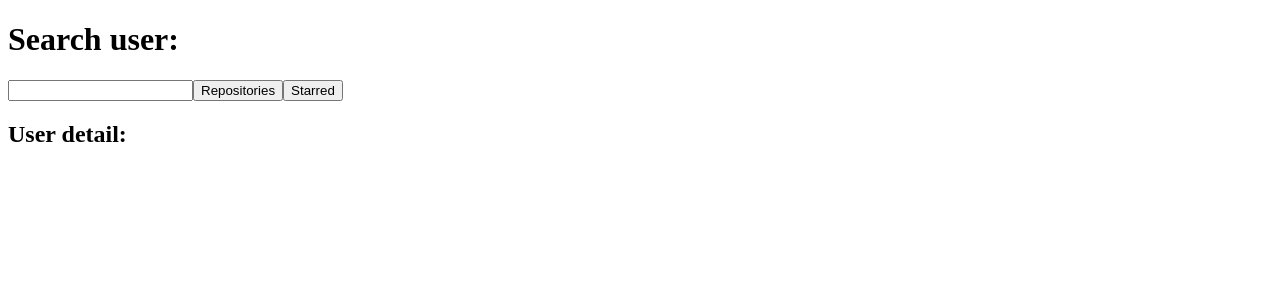
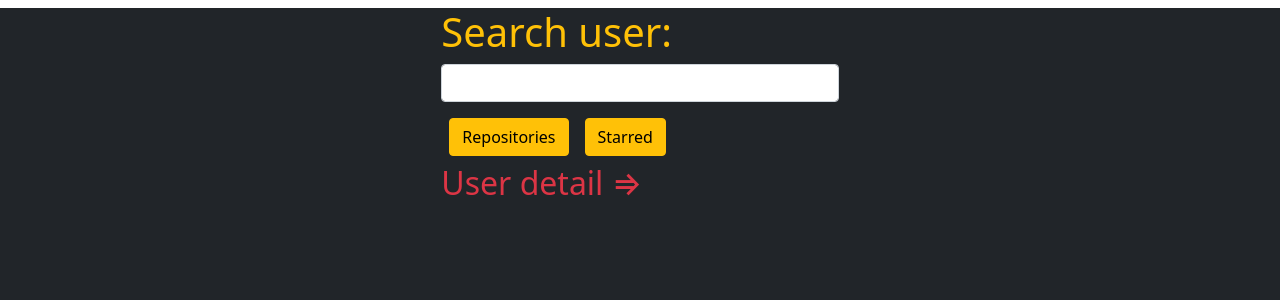
Before and after one commit to NicoVin19/compasso-test, a React (Create React App) app: page / in a window 1280 px wide. Shown: the top 300 px of the page. Built offline with nearby package versions, Linux system fonts and the light colour scheme.

Commit message:
bootstrap v1

```diff
--- a/public/index.html
+++ b/public/index.html
@@ -24,20 +24,14 @@
       work correctly both with client-side routing and a non-root public URL.
       Learn how to configure a non-root public URL by running `npm run build`.
     -->
+    <link href="https://cdn.jsdelivr.net/npm/bootstrap@5.0.0-beta2/dist/css/bootstrap.min.css" rel="stylesheet" integrity="sha384-BmbxuPwQa2lc/FVzBcNJ7UAyJxM6wuqIj61tLrc4wSX0szH/Ev+nYRRuWlolflfl" crossorigin="anonymous">
+
     <title>React App</title>
   </head>
   <body>
     <noscript>You need to enable JavaScript to run this app.</noscript>
     <div id="root"></div>
-    <!--
-      This HTML file is a template.
-      If you open it directly in the browser, you will see an empty page.
-
-      You can add webfonts, meta tags, or analytics to this file.
-      The build step will place the bundled scripts into the <body> tag.
-
-      To begin the development, run `npm start` or `yarn start`.
-      To create a production bundle, use `npm run build` or `yarn build`.
-    -->
+    <script src="https://cdn.jsdelivr.net/npm/@popperjs/core@2.6.0/dist/umd/popper.min.js" integrity="sha384-KsvD1yqQ1/1+IA7gi3P0tyJcT3vR+NdBTt13hSJ2lnve8agRGXTTyNaBYmCR/Nwi" crossorigin="anonymous"></script>
+<script src="https://cdn.jsdelivr.net/npm/bootstrap@5.0.0-beta2/dist/js/bootstrap.min.js" integrity="sha384-nsg8ua9HAw1y0W1btsyWgBklPnCUAFLuTMS2G72MMONqmOymq585AcH49TLBQObG" crossorigin="anonymous"></script>
   </body>
 </html>
--- a/src/App.js
+++ b/src/App.js
@@ -23,14 +23,17 @@ class App extends React.Component {
               const repos = res.data;
               const result = document.getElementById('result');
               result.textContent = '';
+              if(repos.length > 0){
                 const reposGrid = document.createElement('ul');
-
                 for(let repository of repos){
                   const respositoryItem = document.createElement('li');
                   respositoryItem.innerHTML = `<a href="${repository.html_url}" target="_blank" rel="noopener noreferrer">${repository.html_url}</a>`;
                   reposGrid.append(respositoryItem);
                 }
                 result.append(reposGrid);
+              } else {
+                result.innerHTML = `<span>No Repositories</span>`;
+              }
 
           })
           .catch(e => {
@@ -45,6 +48,8 @@ class App extends React.Component {
             const repos = res.data;
             const result = document.getElementById('result');
             result.textContent = '';
+            if(repos.length > 0){
+              console.log(repos);
               const reposGrid = document.createElement('ul');
               for(let repository of repos){
                 const respositoryItem = document.createElement('li');
@@ -54,6 +59,9 @@ class App extends React.Component {
                 reposGrid.append(respositoryItem);
               }
               result.append(reposGrid);
+            } else {
+              result.innerHTML = `<span>No Starred Repositories</span>`;
+            }
           })
           .catch(e => {
               const result = document.getElementById('result');
@@ -73,16 +81,18 @@ class App extends React.Component {
       render() {
         console.log(this.props);
         return(
+        <div className="row m-2">
+          <div className="col-4 offset-4">
+            <h1 className="mb-2 text-warning">Search user:</h1>
+            <input type='string' value={this.state.user} onChange={this.handleChange} className="form-control mb-2"></input>
             <div>
-            <h1>Search user:</h1>
-            <input type='string' value={this.state.user} onChange={this.handleChange}></input>
-            <button onClick={this.searchRepos}>Repositories</button>
-            <button onClick={this.searchStarred}>Starred</button>
+              <button onClick={this.searchRepos} className="btn btn-warning m-2">Repositories</button>
+              <button onClick={this.searchStarred} className="btn btn-warning m-2">Starred</button>
+            </div>
+            <h2 className="text-danger">User detail &#8658; <Link to={`/${this.state.user}`} className="text-decoration-none">{this.state.user}</Link></h2>
+            <div id="result" className="bg-light rounded-3">
 
-              <h2>User detail: <Link to={`/${this.state.user}`}>{this.state.user}</Link></h2>
-
-            <div id="result">
-
+            </div>
           </div>
         </div>
         );
--- a/src/User.js
+++ b/src/User.js
@@ -26,7 +26,7 @@ class User extends React.Component {
         return(
             <div>
                 <Link to={{pathname:"/" , state: `${id}` }}>Back</Link>
-                <h1>User: {id}</h1>
+                <h1>Github User: {id}</h1>
                 <div id="userResult"></div>
             </div>
         );
--- a/src/index.js
+++ b/src/index.js
@@ -13,7 +13,7 @@ class Wrapper extends React.Component {
     console.log(this.props.match)
     return(
       <Router>
-        <div>
+        <div className="bg-dark vh-100">
 
           <Switch>
             <Route path="/:id" component={User} />
```
Lines whose indentation alone changed are shown as unchanged.
